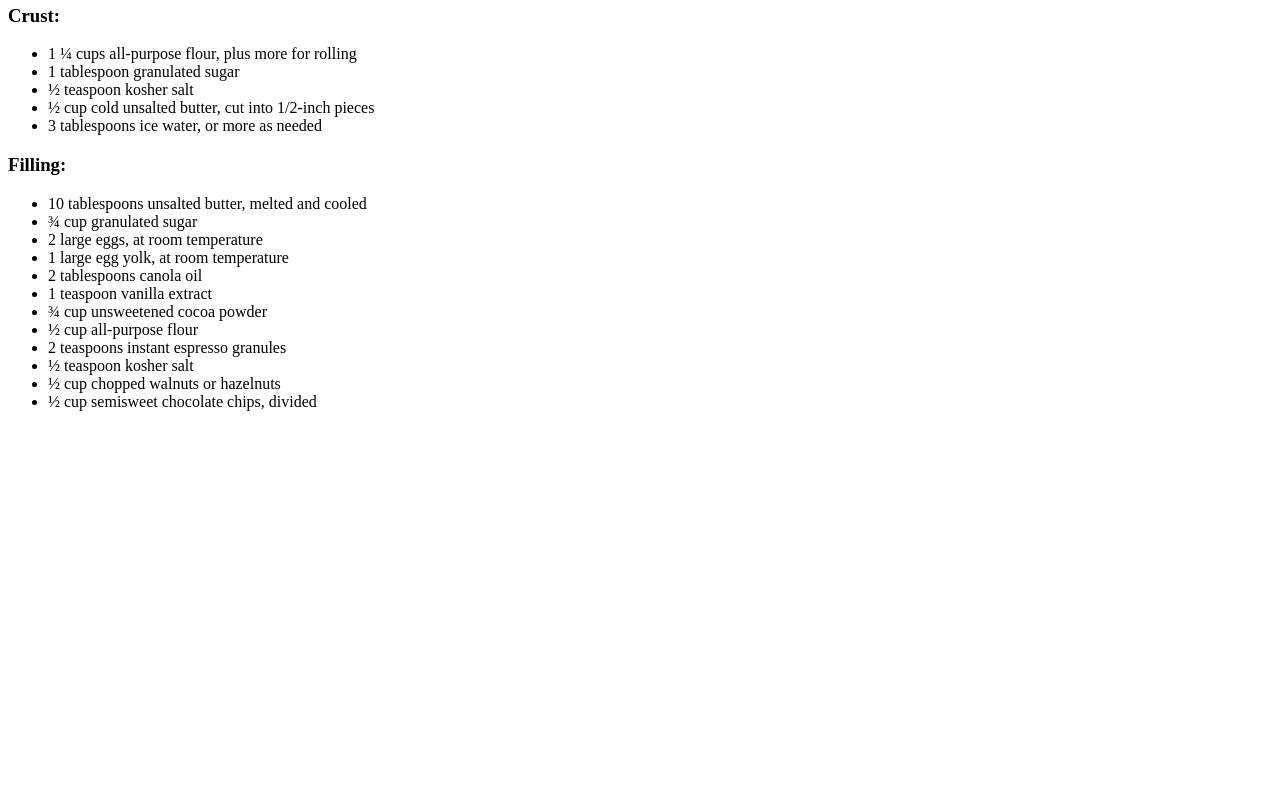
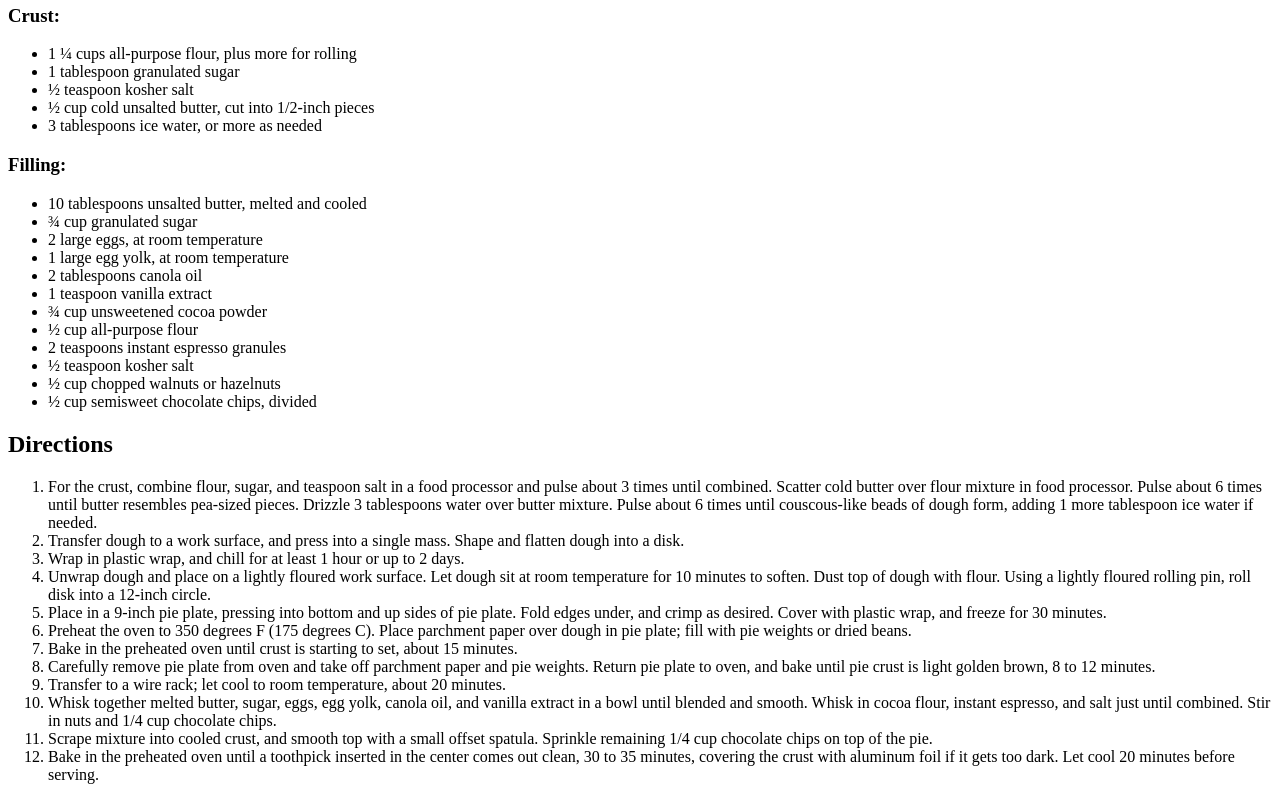
Before and after one commit to natiShime/odin-recipes, a plain HTML site: page recipes/brownie_pie.html in a window 1280 px wide. Shown: the part 480-1280 px from the top of the page. Before the commit the page ends 907 px from the top, so only its background shows below. Drawn offline with Linux system fonts and the light colour scheme.

Commit message:
Add Directions

```diff
--- a/recipes/brownie_pie.html
+++ b/recipes/brownie_pie.html
@@ -36,5 +36,66 @@
             <li>½ cup semisweet chocolate chips, divided</li>
          </ul>
      </div>
+     <div>
+        <h2>Directions</h2>
+        <ol>
+            <li>
+                For the crust, combine flour, sugar, and teaspoon salt in a food processor
+                and pulse about 3 times until combined. Scatter cold butter over flour mixture
+                in food processor. Pulse about 6 times until butter resembles pea-sized pieces.
+                Drizzle 3 tablespoons water over butter mixture. Pulse about 6 times until
+                couscous-like beads of dough form, adding 1 more tablespoon ice water if needed.
+            </li>
+            <li>
+                Transfer dough to a work surface, and press into a single mass. Shape and flatten dough into a disk.
+            </li>
+            <li>
+                Wrap in plastic wrap, and chill for at least 1 hour or up to 2 days.
+            </li>
+            <li>
+                Unwrap dough and place on a lightly floured work surface.
+                Let dough sit at room temperature for 10 minutes to soften.
+                Dust top of dough with flour. Using a lightly floured rolling pin,
+                roll disk into a 12-inch circle.
+            </li>
+            <li>
+                Place in a 9-inch pie plate, pressing into bottom and up
+                sides of pie plate. Fold edges under, and crimp as desired.
+                Cover with plastic wrap, and freeze for 30 minutes.
+            </li>
+            <li>
+                Preheat the oven to 350 degrees F (175 degrees C).
+                Place parchment paper over dough in pie plate;
+                fill with pie weights or dried beans.
+            </li>
+            <li>
+                Bake in the preheated oven until crust is starting to set, about 15 minutes.
+            </li>
+            <li>
+                Carefully remove pie plate from oven and take off parchment paper
+                and pie weights. Return pie plate to oven, and bake until pie crust
+                is light golden brown, 8 to 12 minutes.
+            </li>
+            <li>
+                Transfer to a wire rack; let cool to room temperature, about 20 minutes.
+            </li>
+            <li>
+                Whisk together melted butter, sugar, eggs, egg yolk, canola oil,
+                and vanilla extract in a bowl until blended and smooth.
+                Whisk in cocoa flour, instant espresso, and salt just until combined.
+                Stir in nuts and 1/4 cup chocolate chips.
+            </li>
+            <li>
+                Scrape mixture into cooled crust, and smooth top with a small offset spatula.
+                Sprinkle remaining 1/4 cup chocolate chips on top of the pie.
+            </li>
+            <li>
+                Bake in the preheated oven until a toothpick inserted
+                in the center comes out clean, 30 to 35 minutes,
+                covering the crust with aluminum foil if it gets too dark.
+                Let cool 20 minutes before serving.
+            </li>
+        </ol>
+     </div>
 </body>
 </html>
```
